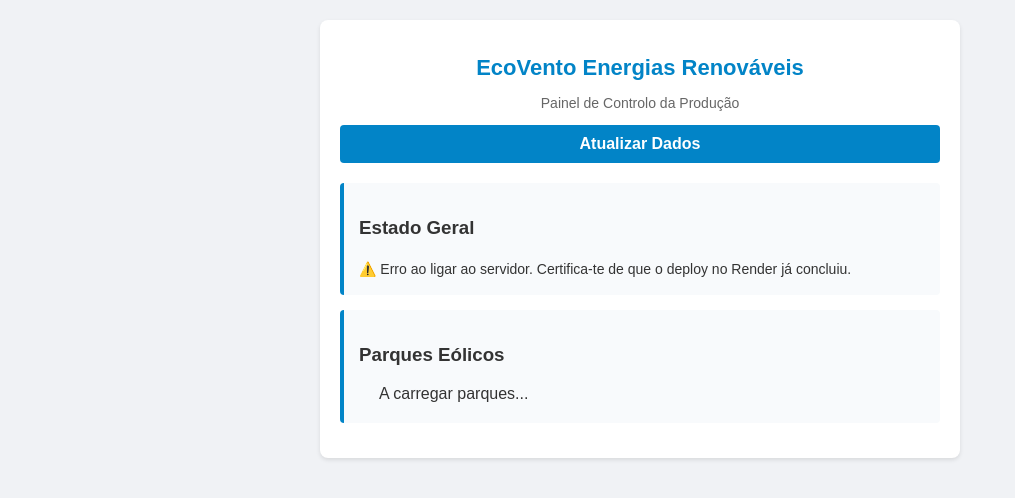
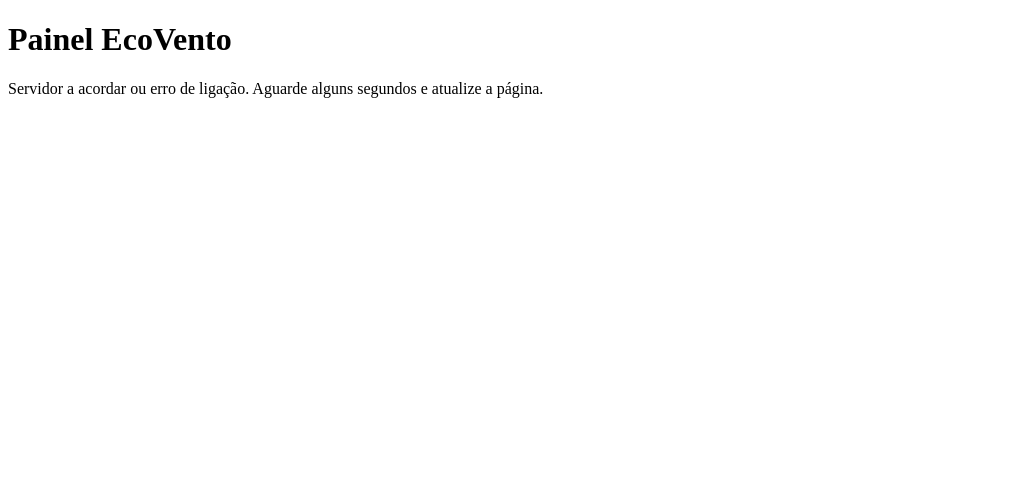
Before and after one commit to filhomarquesfilho23-bit/ecovento-backend, a website: page index.html in a window 1280 px wide. Shown: the whole page, without its empty margins (0-1015 px from the left). Drawn offline with Linux system fonts and the light colour scheme; no server answers.

Commit message:
Refactor index.html for improved structure and clarity

```diff
--- a/index.html
+++ b/index.html
@@ -1,70 +1,26 @@
 <!DOCTYPE html>
 <html lang="pt">
 <head>
-    <meta charset="UTF-8">
-    <meta name="viewport" content="width=device-width, initial-scale=1.0">
-    <title>EcoVento Energias Renováveis - Dashboard</title>
-    <style>
-        body { font-family: Arial, sans-serif; background: #f0f2f5; margin: 0; padding: 20px; color: #333; }
-        .container { max-width: 600px; margin: 0 auto; background: #fff; padding: 20px; border-radius: 8px; box-shadow: 0 2px 4px rgba(0,0,0,0.1); }
-        h1 { color: #0284c7; font-size: 22px; text-align: center; }
-        .card { background: #f8fafc; border-left: 4px solid #0284c7; padding: 15px; margin-bottom: 15px; border-radius: 4px; }
-        ul { padding-left: 20px; margin: 5px 0; }
-        li { margin-bottom: 6px; font-size: 14px; }
-        button { background: #0284c7; color: white; border: none; padding: 10px 15px; border-radius: 4px; cursor: pointer; width: 100%; font-size: 16px; font-weight: bold; }
-        button:hover { background: #0369a1; }
-    </style>
+  <meta charset="UTF-8">
+  <title>EcoVento Dashboard</title>
 </head>
 <body>
-    <div class="container">
-        <h1>EcoVento Energias Renováveis</h1>
-        <p style="text-align: center; color: #666; font-size: 14px;">Painel de Controlo da Produção</p>
+  <h1>Painel EcoVento</h1>
+  <div id="dados">A carregar dados do servidor...</div>
 
-        <button onclick="carregarDados()">Atualizar Dados</button>
-
-        <div class="card" style="margin-top: 20px;">
-            <h3>Estado Geral</h3>
-            <div id="status-info" style="font-size: 14px; line-height: 1.6;">A carregar dados do servidor...</div>
-        </div>
-
-        <div class="card">
-            <h3>Parques Eólicos</h3>
-            <ul id="parques-list">A carregar parques...</ul>
-        </div>
-    </div>
-
-    <script>
-        const API_URL = 'https://ecovento-backend.onrender.com';
-
-        async function carregarDados() {
-            try {
-                const resStatus = await fetch(`${API_URL}/api/status`);
-                const status = await resStatus.json();
-
-                document.getElementById('status-info').innerHTML = `
-                    <b>Empresa:</b> ${status.empresa}<br>
-                    <b>Estado:</b> ${status.estado}<br>
-                    <b>Parques Ativos:</b> ${status.parquesEolicos}<br>
-                    <b>Geração Atual:</b> ${status.geracaoAtualMW} MW (Total: ${status.capacidadeTotalMW} MW)<br>
-                    <b>Eficiência:</b> ${status.eficienciaGlobal}
-                `;
-
-                const resParques = await fetch(`${API_URL}/api/parques`);
-                const parques = await resParques.json();
-
-                const lista = document.getElementById('parques-list');
-                lista.innerHTML = '';
-                parques.forEach(p => {
-                    lista.innerHTML += `<li><b>${p.nome}</b><br>⚡ ${p.potenciaMW} MW | Estado: ${p.estado} (${p.turbinas} turbinas)</li>`;
-                });
-
-            } catch (error) {
-                console.error('Erro ao ligar à API:', error);
-                document.getElementById('status-info').innerHTML = '⚠️ Erro ao ligar ao servidor. Certifica-te de que o deploy no Render já concluiu.';
-            }
-        }
-
-        carregarDados();
-    </script>
+  <script>
+    fetch('https://ecovento-backend.onrender.com/api/status')
+      .then(res => res.json())
+      .then(data => {
+        document.getElementById('dados').innerHTML = `
+          <p><strong>Empresa:</strong> ${data.empresa}</p>
+          <p><strong>Estado:</strong> ${data.estado}</p>
+          <p><strong>Parques Eólicos:</strong> ${data.parquesEolicos}</p>
+        `;
+      })
+      .catch(err => {
+        document.getElementById('dados').innerText = 'Servidor a acordar ou erro de ligação. Aguarde alguns segundos e atualize a página.';
+      });
+  </script>
 </body>
 </html>
```
